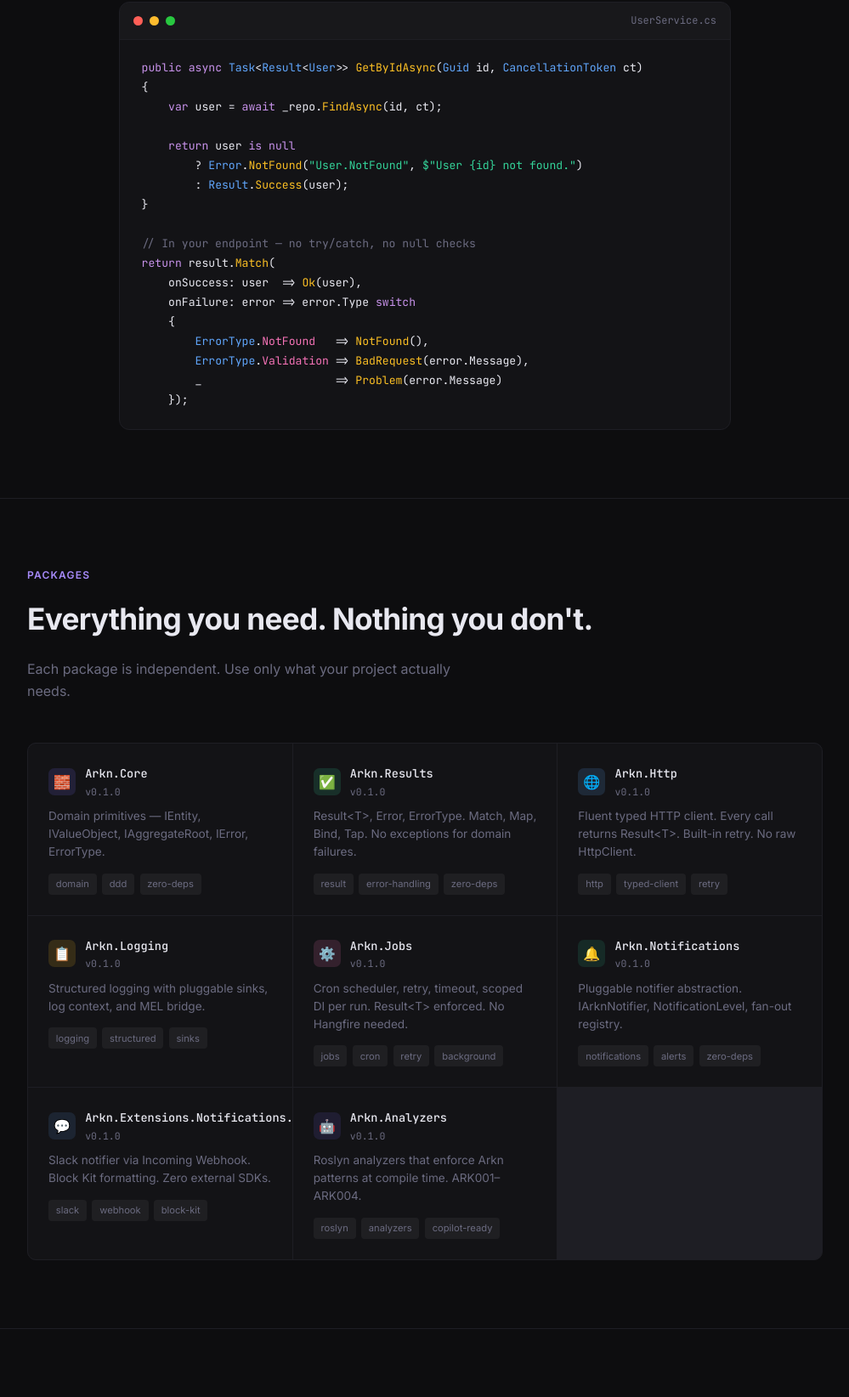
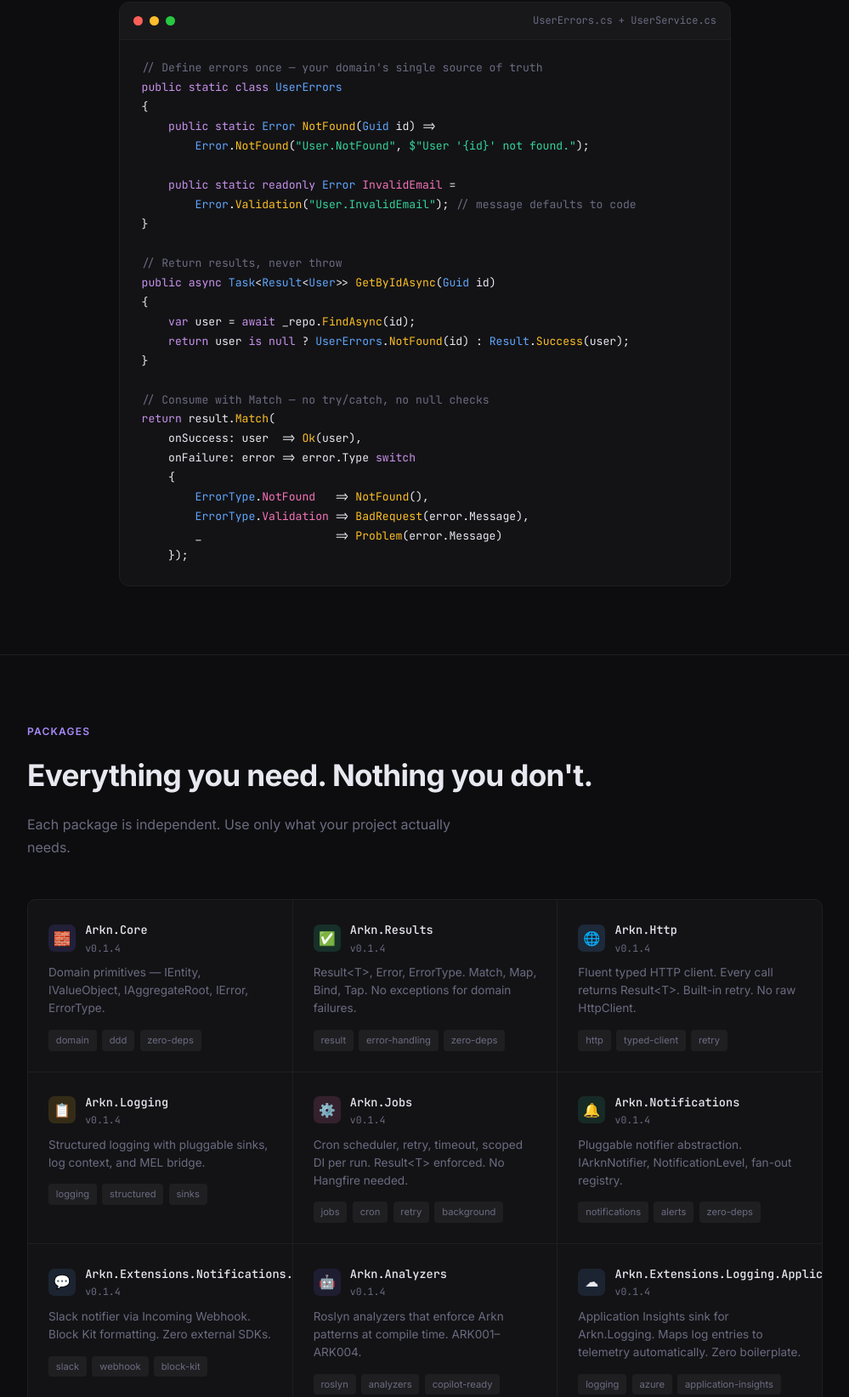
Before and after one commit to fernando-terra/arkn, a plain HTML site: page docs/index.html in a window 1280 px wide. Shown: the part 617-2261 px from the top of the page at 85% size, without its empty margins (140-1139 px from the left). Drawn offline with Linux system fonts and the light colour scheme.

Commit message:
docs(landing): v0.1.4, .NET 9+10, ErrorGroup hero, AppInsights package card

```diff
--- a/docs/index.html
+++ b/docs/index.html
@@ -6,7 +6,7 @@
   <title>Arkn — Conventions you can read. Patterns you can enforce.</title>
   <meta name="description" content="Conventions you can read. Patterns you can enforce. A composable, zero-dependency framework built for clarity." />
   <meta property="og:title" content="Arkn — Zero-Dependency .NET Framework" />
-  <meta property="og:description" content="A composable, zero-dependency .NET 10 framework built for clarity." />
+  <meta property="og:description" content="Conventions you can read. Patterns you can enforce. Targets .NET 9 and .NET 10." />
   <meta property="og:url" content="https://fernando-terra.github.io/arkn" />
   <link rel="preconnect" href="https://fonts.googleapis.com" />
   <link href="https://fonts.googleapis.com/css2?family=Inter:wght@400;500;600;700&family=JetBrains+Mono:wght@400;500&display=swap" rel="stylesheet" />
@@ -261,7 +261,7 @@
 <div class="hero">
   <div class="badge">
     <svg viewBox="0 0 24 24" fill="none" stroke="currentColor" stroke-width="2"><path d="M12 2L2 7l10 5 10-5-10-5zM2 17l10 5 10-5M2 12l10 5 10-5"/></svg>
-    .NET 10 · Zero External Dependencies
+    .NET 9 &amp; 10 · Zero External Dependencies
   </div>
   <h1>Conventions you can <em>read.</em><br/>Patterns you can <em>enforce.</em></h1>
   <p class="hero-sub">
@@ -279,18 +279,26 @@
       <span class="dot dot-r"></span>
       <span class="dot dot-y"></span>
       <span class="dot dot-g"></span>
-      <span class="code-label">UserService.cs</span>
+      <span class="code-label">UserErrors.cs + UserService.cs</span>
     </div>
-    <pre><span class="k">public</span> <span class="k">async</span> <span class="t">Task</span>&lt;<span class="t">Result</span>&lt;<span class="t">User</span>&gt;&gt; <span class="m">GetByIdAsync</span>(<span class="t">Guid</span> id, <span class="t">CancellationToken</span> ct)
+    <pre><span class="c">// Define errors once — your domain's single source of truth</span>
+<span class="k">public static class</span> <span class="t">UserErrors</span>
 {
-    <span class="k">var</span> user = <span class="k">await</span> _repo.<span class="m">FindAsync</span>(id, ct);
+    <span class="k">public static</span> <span class="t">Error</span> <span class="m">NotFound</span>(<span class="t">Guid</span> id) =&gt;
+        <span class="t">Error</span>.<span class="m">NotFound</span>(<span class="s">"User.NotFound"</span>, <span class="s">$"User '{id}' not found."</span>);
 
-    <span class="k">return</span> user <span class="k">is null</span>
-        ? <span class="t">Error</span>.<span class="m">NotFound</span>(<span class="s">"User.NotFound"</span>, <span class="s">$"User {id} not found."</span>)
-        : <span class="t">Result</span>.<span class="m">Success</span>(user);
+    <span class="k">public static readonly</span> <span class="t">Error</span> <span class="p">InvalidEmail</span> =
+        <span class="t">Error</span>.<span class="m">Validation</span>(<span class="s">"User.InvalidEmail"</span>); <span class="c">// message defaults to code</span>
 }
 
-<span class="c">// In your endpoint — no try/catch, no null checks</span>
+<span class="c">// Return results, never throw</span>
+<span class="k">public async</span> <span class="t">Task</span>&lt;<span class="t">Result</span>&lt;<span class="t">User</span>&gt;&gt; <span class="m">GetByIdAsync</span>(<span class="t">Guid</span> id)
+{
+    <span class="k">var</span> user = <span class="k">await</span> _repo.<span class="m">FindAsync</span>(id);
+    <span class="k">return</span> user <span class="k">is null</span> ? <span class="t">UserErrors</span>.<span class="m">NotFound</span>(id) : <span class="t">Result</span>.<span class="m">Success</span>(user);
+}
+
+<span class="c">// Consume with Match — no try/catch, no null checks</span>
 <span class="k">return</span> result.<span class="m">Match</span>(
     onSuccess: user  =&gt; <span class="m">Ok</span>(user),
     onFailure: error =&gt; error.Type <span class="k">switch</span>
@@ -317,7 +325,7 @@
         <div class="pkg-icon" style="background:rgba(124,106,247,.15)">🧱</div>
         <div>
           <div class="pkg-name">Arkn.Core</div>
-          <div class="pkg-version">v0.1.0</div>
+          <div class="pkg-version">v0.1.4</div>
         </div>
       </div>
       <div class="pkg-desc">Domain primitives — IEntity, IValueObject, IAggregateRoot, IError, ErrorType.</div>
@@ -329,7 +337,7 @@
         <div class="pkg-icon" style="background:rgba(52,211,153,.15)">✅</div>
         <div>
           <div class="pkg-name">Arkn.Results</div>
-          <div class="pkg-version">v0.1.0</div>
+          <div class="pkg-version">v0.1.4</div>
         </div>
       </div>
       <div class="pkg-desc">Result&lt;T&gt;, Error, ErrorType. Match, Map, Bind, Tap. No exceptions for domain failures.</div>
@@ -341,7 +349,7 @@
         <div class="pkg-icon" style="background:rgba(96,165,250,.15)">🌐</div>
         <div>
           <div class="pkg-name">Arkn.Http</div>
-          <div class="pkg-version">v0.1.0</div>
+          <div class="pkg-version">v0.1.4</div>
         </div>
       </div>
       <div class="pkg-desc">Fluent typed HTTP client. Every call returns Result&lt;T&gt;. Built-in retry. No raw HttpClient.</div>
@@ -353,7 +361,7 @@
         <div class="pkg-icon" style="background:rgba(251,191,36,.15)">📋</div>
         <div>
           <div class="pkg-name">Arkn.Logging</div>
-          <div class="pkg-version">v0.1.0</div>
+          <div class="pkg-version">v0.1.4</div>
         </div>
       </div>
       <div class="pkg-desc">Structured logging with pluggable sinks, log context, and MEL bridge.</div>
@@ -365,7 +373,7 @@
         <div class="pkg-icon" style="background:rgba(244,114,182,.15)">⚙️</div>
         <div>
           <div class="pkg-name">Arkn.Jobs</div>
-          <div class="pkg-version">v0.1.0</div>
+          <div class="pkg-version">v0.1.4</div>
         </div>
       </div>
       <div class="pkg-desc">Cron scheduler, retry, timeout, scoped DI per run. Result&lt;T&gt; enforced. No Hangfire needed.</div>
@@ -377,7 +385,7 @@
         <div class="pkg-icon" style="background:rgba(52,211,153,.12)">🔔</div>
         <div>
           <div class="pkg-name">Arkn.Notifications</div>
-          <div class="pkg-version">v0.1.0</div>
+          <div class="pkg-version">v0.1.4</div>
         </div>
       </div>
       <div class="pkg-desc">Pluggable notifier abstraction. IArknNotifier, NotificationLevel, fan-out registry.</div>
@@ -389,7 +397,7 @@
         <div class="pkg-icon" style="background:rgba(96,165,250,.12)">💬</div>
         <div>
           <div class="pkg-name">Arkn.Extensions.Notifications.Slack</div>
-          <div class="pkg-version">v0.1.0</div>
+          <div class="pkg-version">v0.1.4</div>
         </div>
       </div>
       <div class="pkg-desc">Slack notifier via Incoming Webhook. Block Kit formatting. Zero external SDKs.</div>
@@ -401,11 +409,23 @@
         <div class="pkg-icon" style="background:rgba(124,106,247,.12)">🤖</div>
         <div>
           <div class="pkg-name">Arkn.Analyzers</div>
-          <div class="pkg-version">v0.1.0</div>
+          <div class="pkg-version">v0.1.4</div>
         </div>
       </div>
       <div class="pkg-desc">Roslyn analyzers that enforce Arkn patterns at compile time. ARK001–ARK004.</div>
       <div class="pkg-tags"><span class="tag">roslyn</span><span class="tag">analyzers</span><span class="tag">copilot-ready</span></div>
+    </div>
+
+    <div class="pkg">
+      <div class="pkg-top">
+        <div class="pkg-icon" style="background:rgba(96,165,250,.12)">&#9729;</div>
+        <div>
+          <div class="pkg-name">Arkn.Extensions.Logging.ApplicationInsights</div>
+          <div class="pkg-version">v0.1.4</div>
+        </div>
+      </div>
+      <div class="pkg-desc">Application Insights sink for Arkn.Logging. Maps log entries to telemetry automatically. Zero boilerplate.</div>
+      <div class="pkg-tags"><span class="tag">logging</span><span class="tag">azure</span><span class="tag">application-insights</span><span class="tag">telemetry</span></div>
     </div>
 
   </div>
@@ -460,7 +480,7 @@
         <span class="check">✦</span>
         <div>
           <div class="feature-title">152 tests, always green</div>
-          <div class="feature-desc">Every package is covered by unit tests. CI runs on ubuntu-latest and windows-latest on every push.</div>
+          <div class="feature-desc">Targets .NET 9 and .NET 10. Every package is covered by unit tests. CI runs on ubuntu-latest and windows-latest on every push.</div>
         </div>
       </li>
     </ul>
@@ -566,7 +586,10 @@ result
 <span class="n">dotnet add package Arkn.Notifications</span>
 
 <span class="c"># Analyzers (dev only)</span>
-<span class="n">dotnet add package Arkn.Analyzers</span></pre>
+<span class="n">dotnet add package Arkn.Analyzers</span>
+
+<span class="c"># Application Insights sink</span>
+<span class="n">dotnet add package Arkn.Extensions.Logging.ApplicationInsights</span></pre>
     </div>
 
     <div class="install-card">
```
